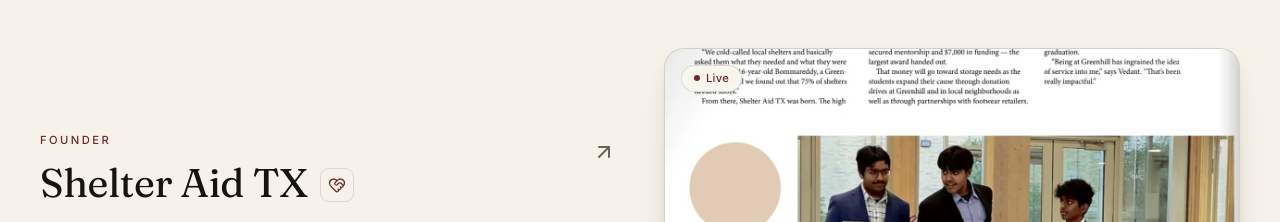
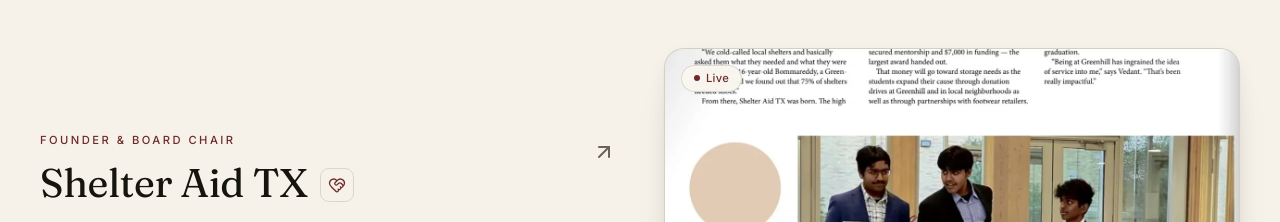
Before and after one commit to Vedant0667/personal-project, a Next.js app: page / in a window 1280 px wide. Shown: the part 1680-1902 px from the top of the page. Built offline with nearby package versions, Linux system fonts and the light colour scheme.

Commit message:
Shelter Aid byline: Founder & Board Chair
Matches the Sep 2026 resume.

Co-Authored-By: Claude Opus 5 (1M context) <noreply@anthropic.com>
Claude-Session: https://claude.ai/code/session_011xvqnjY36sPTrsEXp6wW13

```diff
--- a/src/data/projects.ts
+++ b/src/data/projects.ts
@@ -86,7 +86,7 @@ export const projects: ProjectProps[] = [
     imageSrc: "/shelteraid-check.webp",
     imageAlt: "Vedant Subramanian presenting a $7,000 check for Shelter Aid TX",
     title: "Shelter Aid TX",
-    role: "Founder",
+    role: "Founder & Board Chair",
     tags: ["Nonprofit", "Operations", "Community"],
     category: "Nonprofit",
     icon: "Building2",
--- a/tasks/todo.md
+++ b/tasks/todo.md
@@ -15,6 +15,9 @@ Mark in-progress BEFORE starting; mark done IMMEDIATELY after. -->
 - [ ] Restart Claude Code so the newly-installed hooks (load-lessons, detect-correction, typecheck) actually activate.
 
 ## Done
+
+### 2026-09-03 - Shelter Aid byline matches resume
+- [x] `src/data/projects.ts:89` role "Founder" -> "Founder & Board Chair", matching the Sep 2026 resume. Renders in the flagship row eyebrow and the modal. tsc + build clean; verified in prerendered HTML.
 
 ### 2026-09-03 - Resume re-upload (one-pager fix)
 - [x] Replaced `public/Vedant_Subramanian_resume.pdf` with the 18:11 re-export (138,488 bytes, 1 page). `cmp` byte-identical. Fixes the 2-page orphan from the 18:07 version.
```
